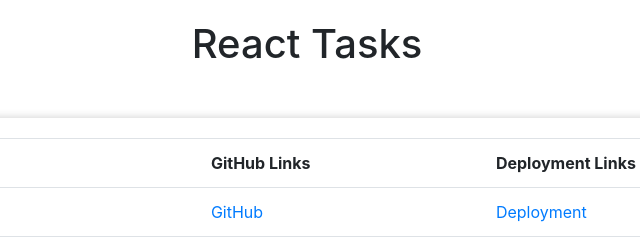
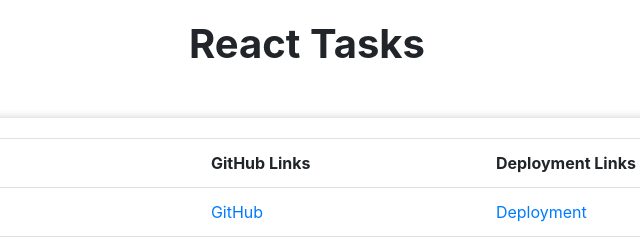
Before and after one commit to Sakshamb13579/ReactTask, a plain HTML site: page index.html in a window 1280 px wide. Shown: the top 240 px of the page, 333-973 px from the left. Drawn offline with nearby package versions, Linux system fonts and the light colour scheme.

```diff
--- a/index.html
+++ b/index.html
@@ -16,7 +16,7 @@
 
 <body>
     <div class="headingtext">
-        <h1>React Tasks</h1>
+        <h1><strong>React Tasks</strong> </h1>
     </div>
     <div class="container">
         <table class="table">
```
